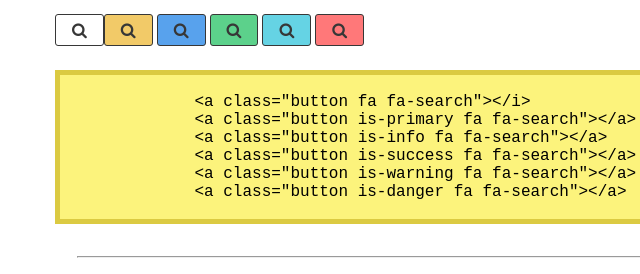
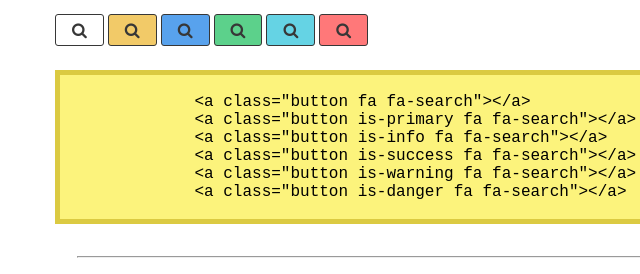
Before and after one commit to csparkzxc1/project_component, a website: page Button/index.html in a window 1280 px wide. Shown: the part 3258-3532 px from the top of the page, 75-715 px from the left. Drawn offline with Linux system fonts and the light colour scheme.

Commit message:
Modified tag name

```diff
--- a/Button/index.html
+++ b/Button/index.html
@@ -276,7 +276,7 @@
       <div class="column">
         <h2>FontAwesome</h2>
         <div class="block">
-          <a class="button fa fa-search"></i>
+          <a class="button fa fa-search"></a>
           <a class="button is-primary fa fa-search"></a>
           <a class="button is-info fa fa-search"></a>
           <a class="button is-success fa fa-search"></a>
@@ -286,7 +286,7 @@
 
         <div class="block">
             <xmp>
-              <a class="button fa fa-search"></i>
+              <a class="button fa fa-search"></a>
               <a class="button is-primary fa fa-search"></a>
               <a class="button is-info fa fa-search"></a>
               <a class="button is-success fa fa-search"></a>
```
